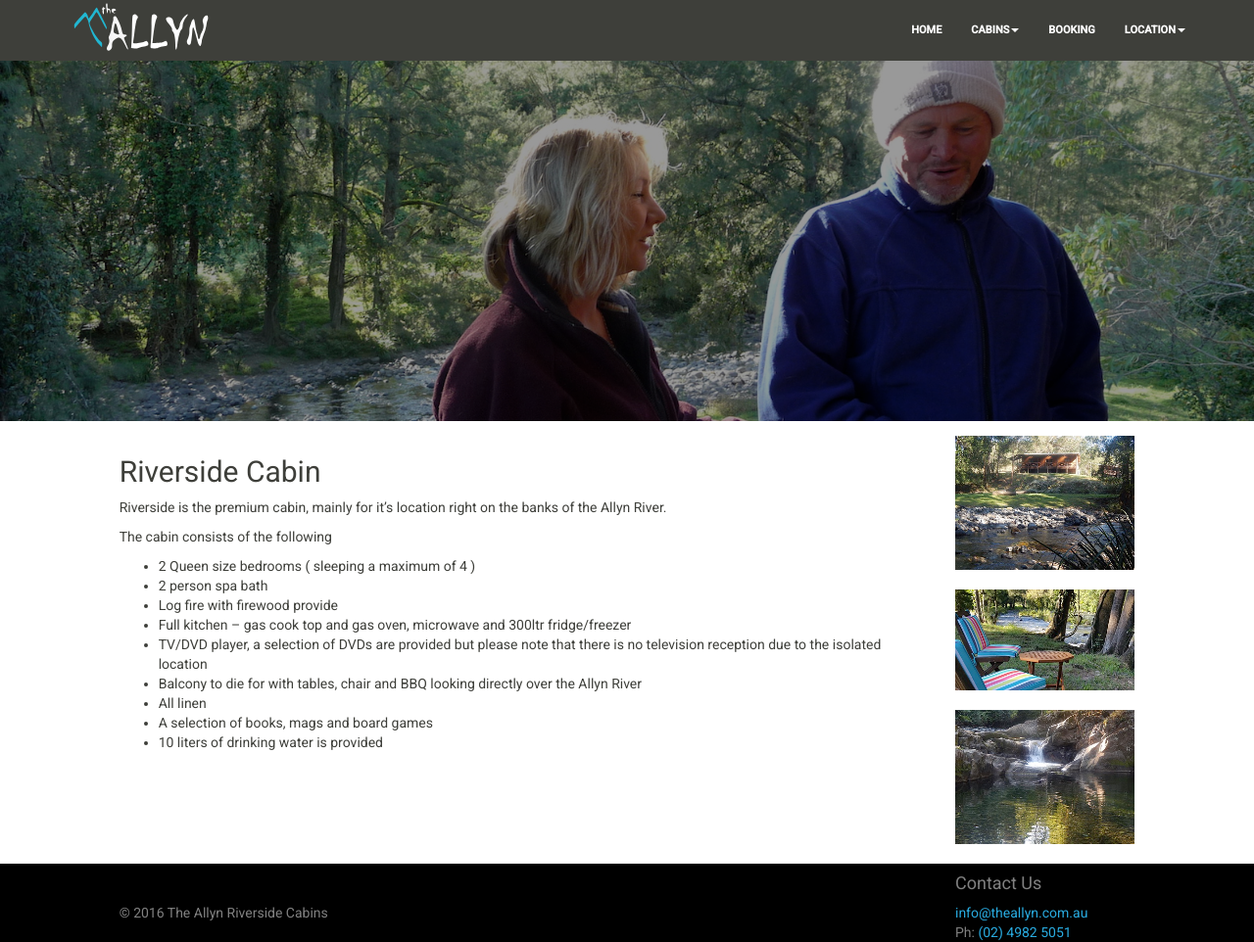
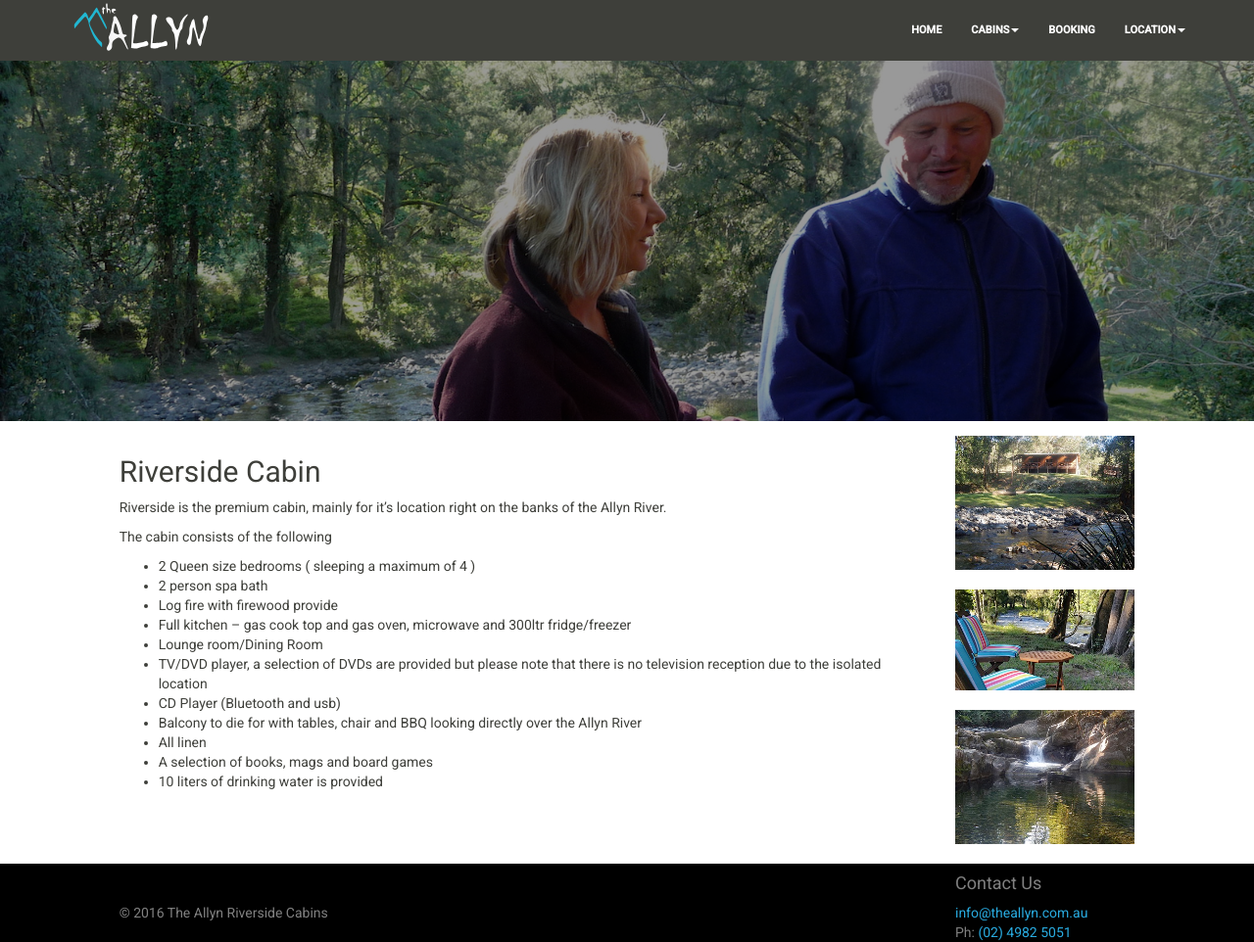
Before and after one commit to samuraibeach/theallyn, a Jekyll site: the page built from riverside-cabin.md, in a window 1280 px wide and 962 px high. Shown: the whole window at 98% size. Built offline with Jekyll 4.4.1, drawn with Linux system fonts in a browser that asks for light colours.

Commit message:
Update riverside-cabin.md

```diff
--- a/riverside-cabin.md
+++ b/riverside-cabin.md
@@ -21,7 +21,9 @@ The cabin consists of the following
 - 2 person spa bath
 - Log fire with firewood provide
 - Full kitchen – gas cook top and gas oven, microwave and 300ltr fridge/freezer
+- Lounge room/Dining Room
 - TV/DVD player, a selection of DVDs are provided but please note that there is no television reception due to the isolated location
+- CD Player (Bluetooth and usb)
 - Balcony to die for with tables, chair and BBQ looking directly over the Allyn River
 - All linen
 - A selection of books, mags and board games
```
